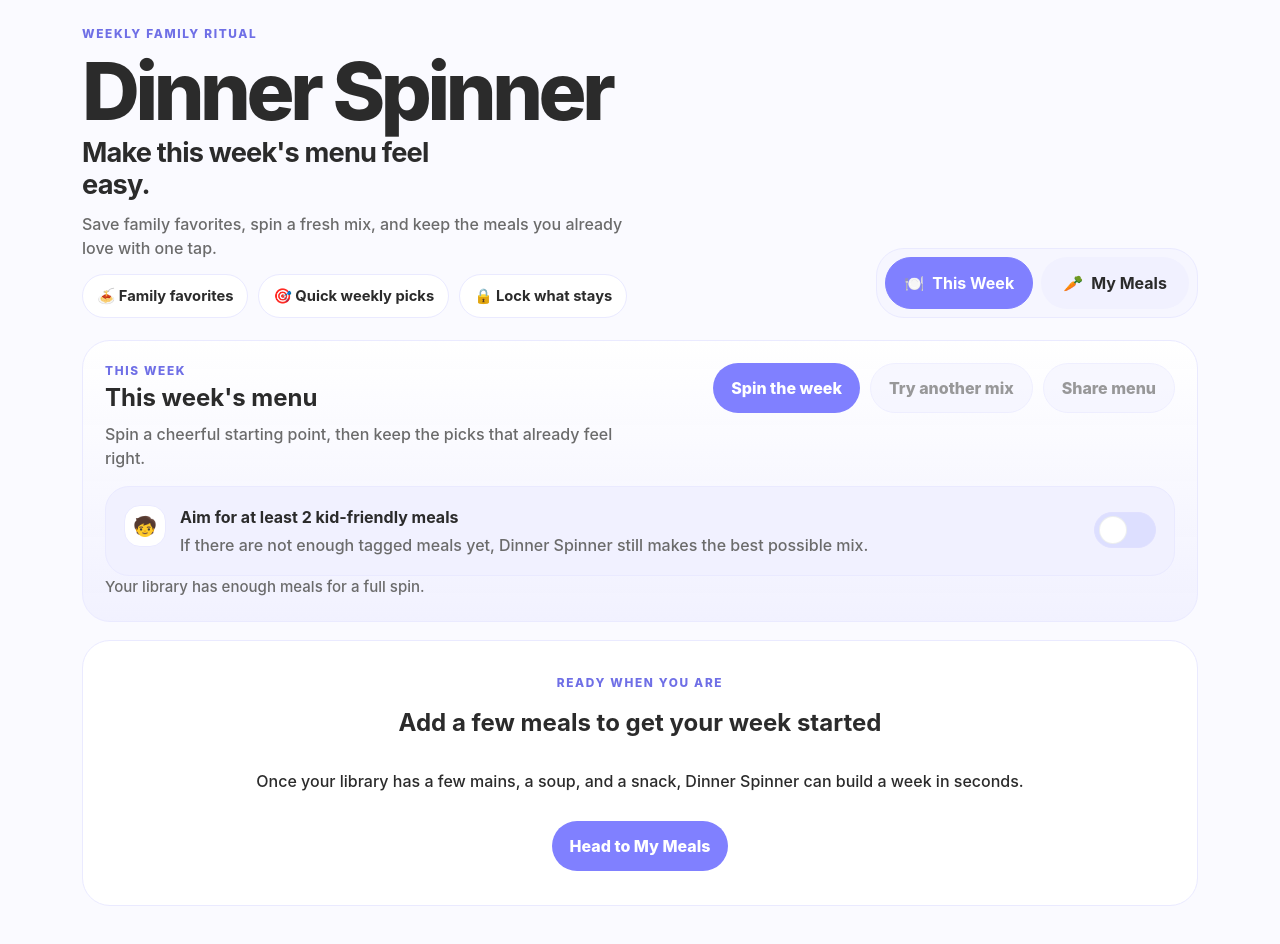
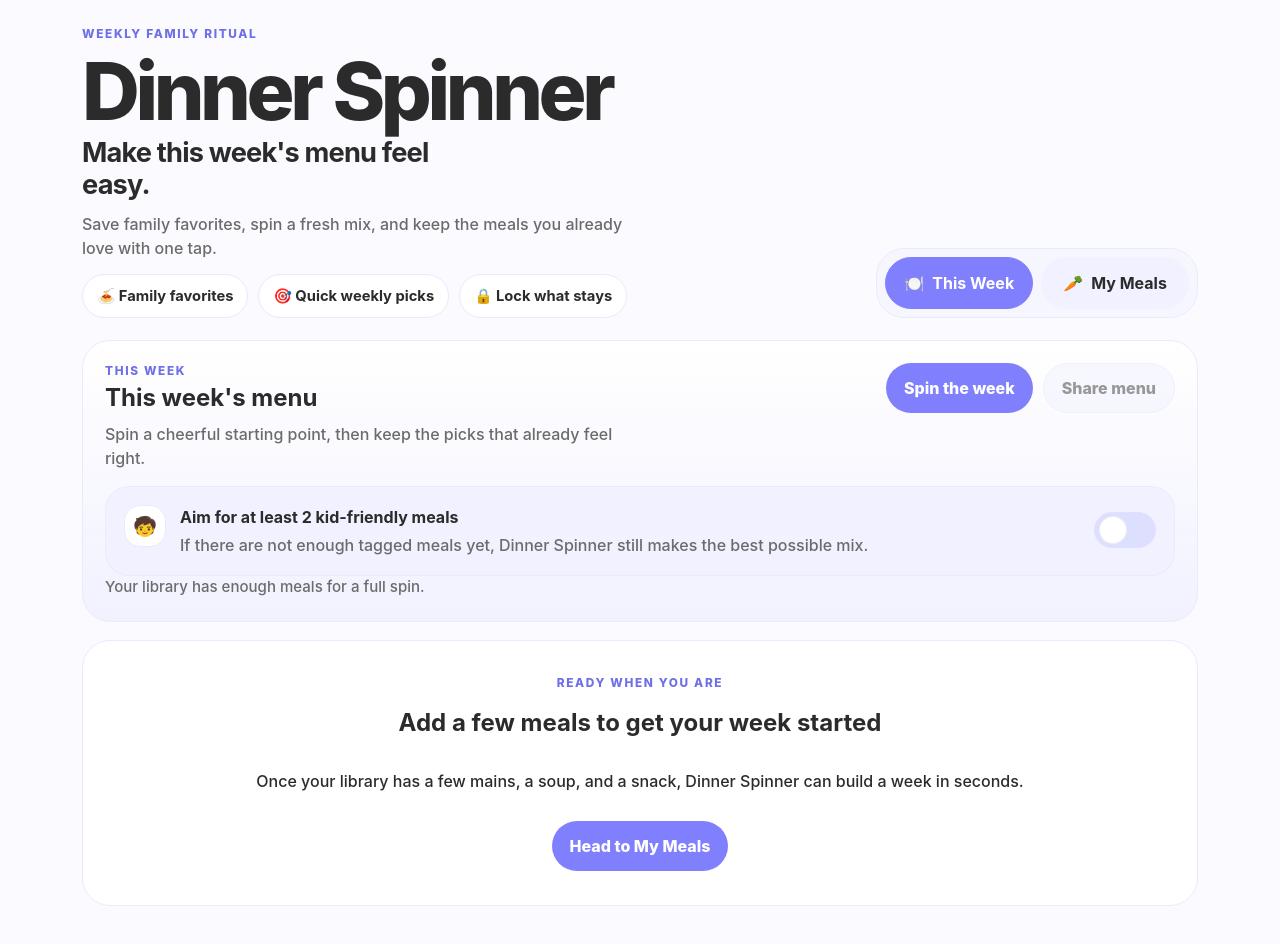
Before and after one commit to carlarsmendes/dinner-spinner, a React (Vite) app: page / in a window 1280 px wide. Shown: the top 944 px of the page. Built offline with nearby package versions, Linux system fonts and the light colour scheme; the HTML template or start-up script is replaced by a standard one.

Commit message:
Simplify weekly spin action

```diff
--- a/src/App.tsx
+++ b/src/App.tsx
@@ -275,16 +275,8 @@ function App() {
                 <p className="section-copy">Spin a cheerful starting point, then keep the picks that already feel right.</p>
               </div>
               <div className="action-row">
-                <button type="button" className="button" onClick={() => handleGenerate(false)}>
+                <button type="button" className="button" onClick={() => handleGenerate(true)}>
                   Spin the week
-                </button>
-                <button
-                  type="button"
-                  className="button button--ghost"
-                  onClick={() => handleGenerate(true)}
-                  disabled={plan.items.every((item) => !item.mealId)}
-                >
-                  Try another mix
                 </button>
                 <button
                   type="button"
```
